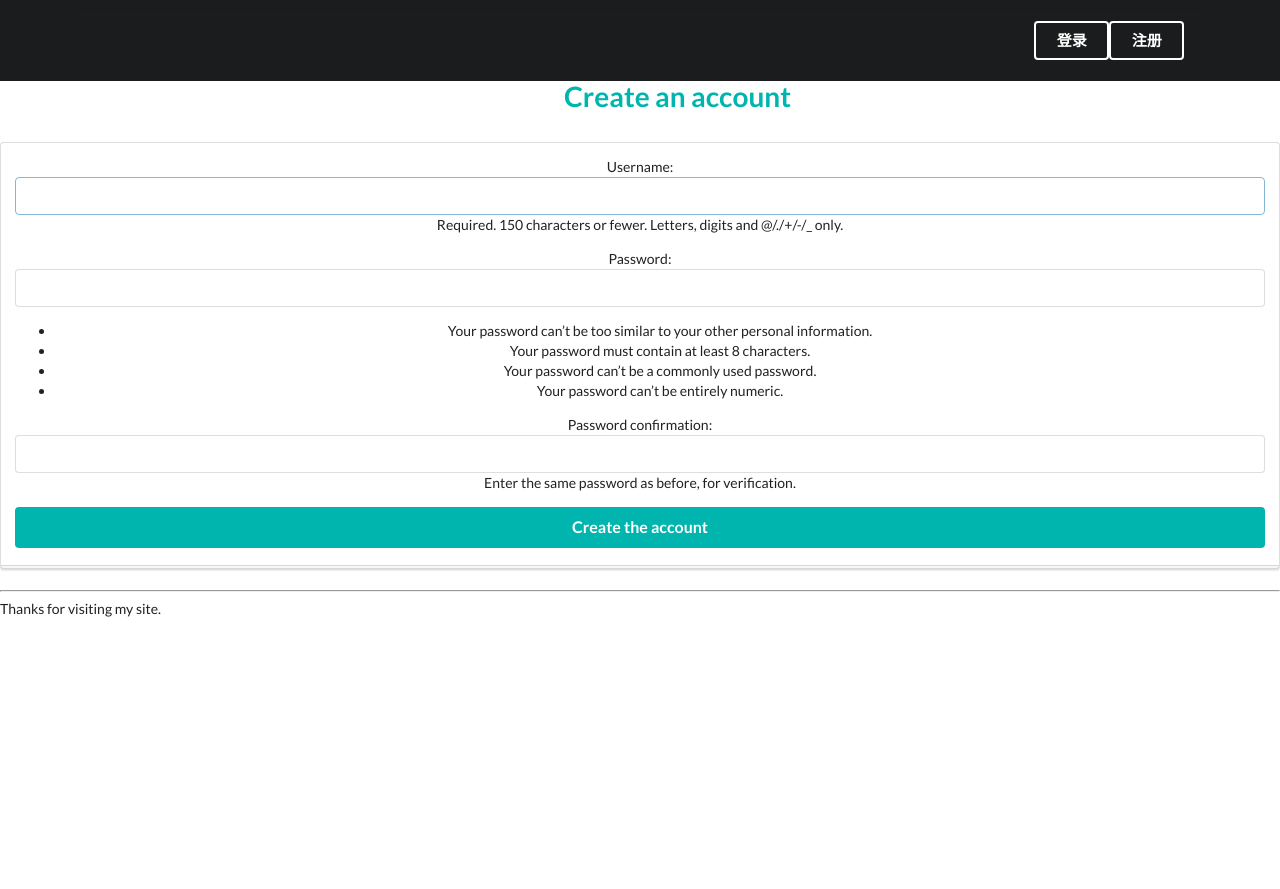
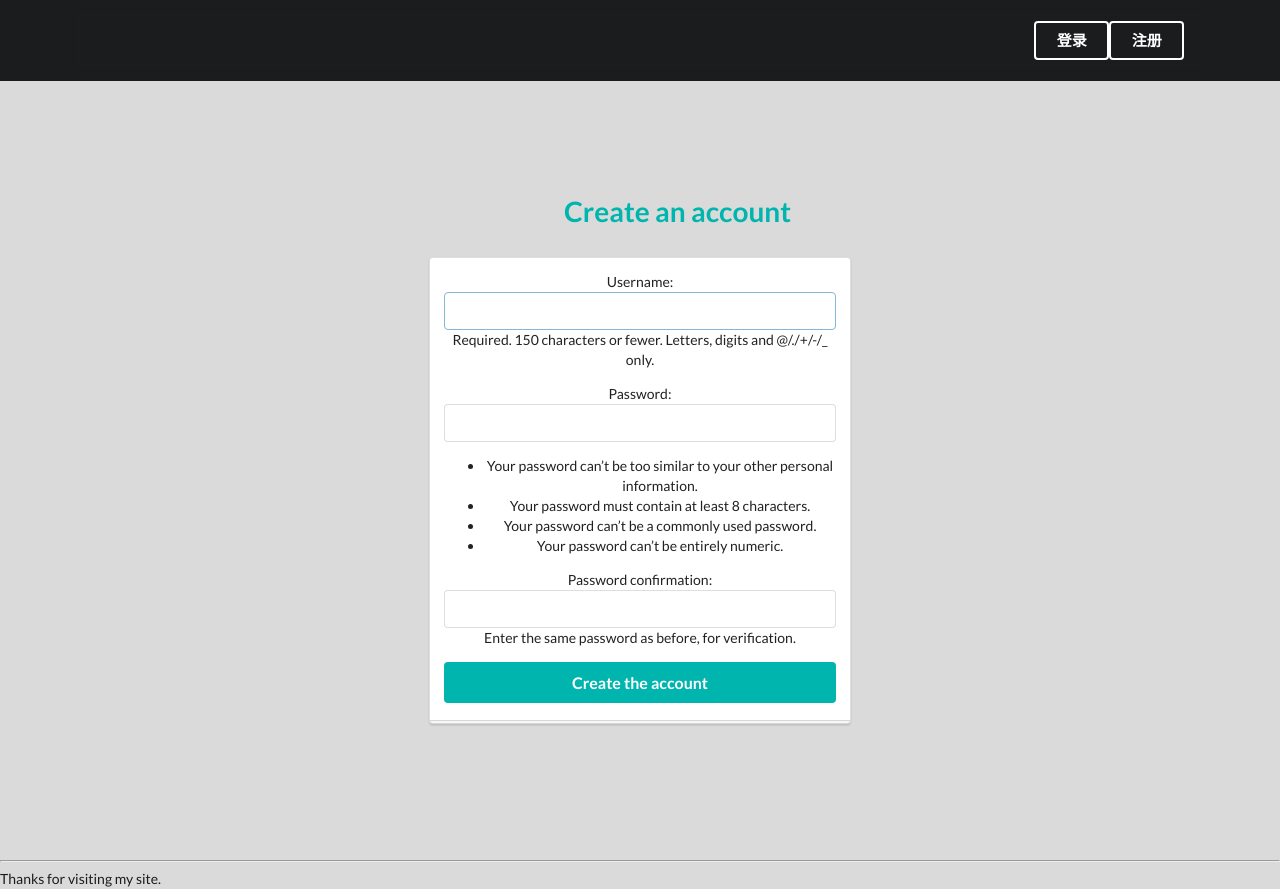
Before and after one commit to xfsaid/django-myproject, a Django app: page /register/ in a window 1280 px wide. Before the commit the page ends 617 px from the top, so only its background shows below. Run offline with Django 3.2, Linux system fonts and the light colour scheme.

Commit message:
login register --<style>

```diff
--- a/account/templates/register.html
+++ b/account/templates/register.html
@@ -24,4 +24,19 @@
 
     </div>
   </div>
+
+  <style type="text/css">
+    body {
+      background-color: #DADADA;
+    }
+    body > .grid {
+      height: 100%;
+    }
+    .image {
+      margin-top: -100px;
+    }
+    .column {
+      max-width: 450px;
+    }
+  </style>
 {% endblock %}
```
Also changed, not shown: account/templates/registration/login.html (+15 -0 lines), db.sqlite3.
